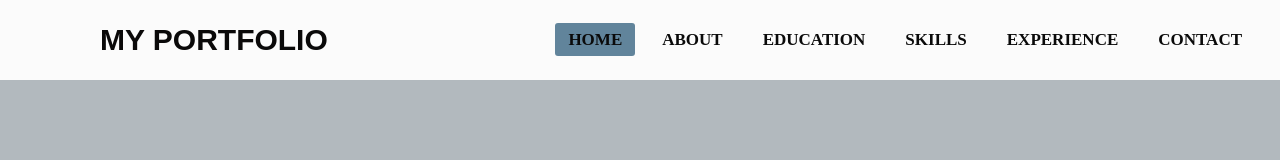
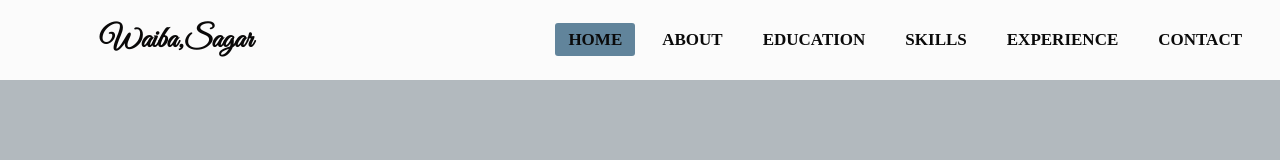
Before and after one commit to sagaryba98/portfolio, a plain HTML site: page index.html in a window 1280 px wide. Drawn offline with Linux system fonts and the light colour scheme.

Commit message:
changed logo

```diff
--- a/index.html
+++ b/index.html
@@ -6,6 +6,8 @@
     <meta charset="utf-8">
     <!-- <title>Responsive Navbar | CodingNepal</title> -->
     <meta name="viewport" content="width=device-width, initial-scale=1.0">
+    <link rel="preconnect" href="https://fonts.gstatic.com">
+    <link href="https://fonts.googleapis.com/css2?family=Great+Vibes&display=swap" rel="stylesheet">
     <link rel="stylesheet" href="style.css">
     <script src="https://kit.fontawesome.com/a076d05399.js"></script>
   </head>
@@ -15,7 +17,7 @@
       <label for="check" class="checkbtn">
         <i class="fas fa-bars"></i>
       </label>
-      <label class="logo">MY PORTFOLIO</label>
+      <label class="logo">Waiba,Sagar</label>
       <ul>
         <li><a class="active" href="#">Home</a></li>
         <li><a href="#">About</a></li>
--- a/style.css
+++ b/style.css
@@ -20,7 +20,7 @@
 	line-height: 80px;
 	padding: 0 100px;
 	font-weight: bold;
-	font-family: sans-serif;
+	font-family: 'Great Vibes', cursive;
   }
   nav ul{
 	float: right;
```
Also changed, not shown: 1 other file.
